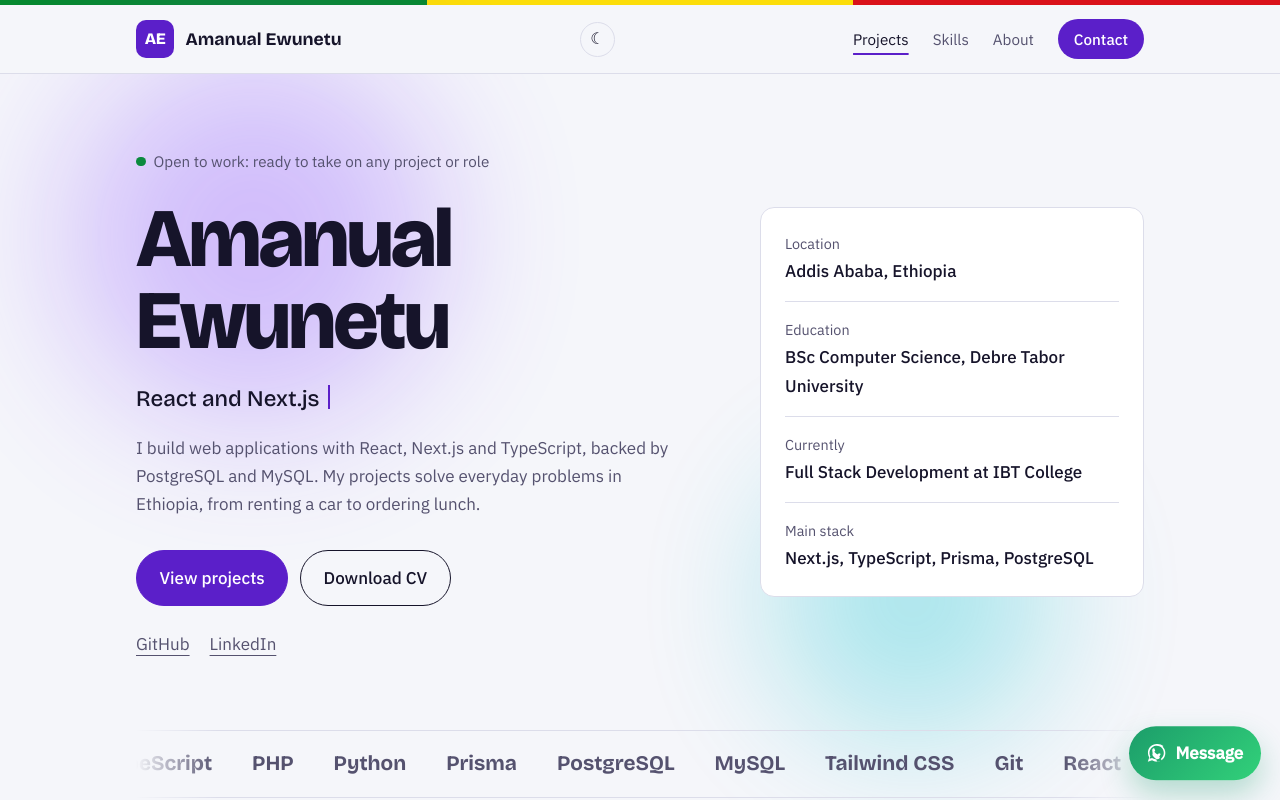
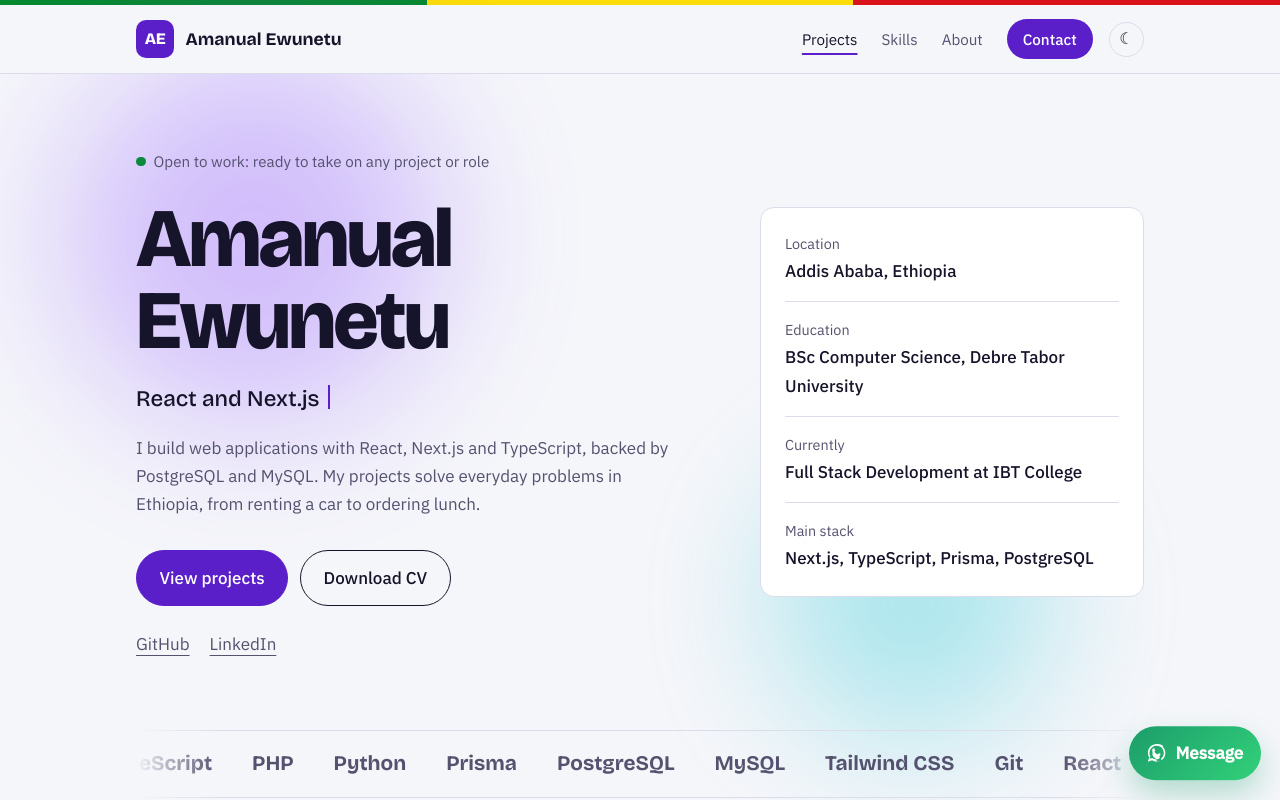
Before and after one commit to Amanual-ew/portfolio-by-react, a React (Vite) app: page / in a window 1280 px wide. Shown: the top 800 px of the page. Built offline with nearby package versions, Linux system fonts and the light colour scheme.

Commit message:
Fix: desktop header actions alignment

```diff
--- a/src/components/Nav.jsx
+++ b/src/components/Nav.jsx
@@ -32,6 +32,13 @@ export default function Nav({ active }) {
           <strong>Amanual Ewunetu</strong>
         </a>
 
+        <nav className={`main-nav ${menuOpen ? 'open' : ''}`} aria-label="Main" aria-expanded={menuOpen}>
+          {LINKS.map(([id, t]) => (
+            <a key={id} href={`#${id}`} className={active === id ? 'act' : ''} onClick={() => setMenuOpen(false)}>{t}</a>
+          ))}
+          <a className="cta" href="#contact" onClick={() => setMenuOpen(false)}>Contact</a>
+        </nav>
+
         <div className="header-actions">
           <ThemeToggle />
           <button
@@ -46,13 +53,6 @@ export default function Nav({ active }) {
             <span />
           </button>
         </div>
-
-        <nav className={`main-nav ${menuOpen ? 'open' : ''}`} aria-label="Main" aria-expanded={menuOpen}>
-          {LINKS.map(([id, t]) => (
-            <a key={id} href={`#${id}`} className={active === id ? 'act' : ''} onClick={() => setMenuOpen(false)}>{t}</a>
-          ))}
-          <a className="cta" href="#contact" onClick={() => setMenuOpen(false)}>Contact</a>
-        </nav>
       </div>
     </header>
   )
--- a/src/index.css
+++ b/src/index.css
@@ -23,8 +23,8 @@ a{color:inherit}
 header.top{position:sticky;top:env(safe-area-inset-top,0px);z-index:20;background:var(--bg);border-bottom:1px solid var(--line)}
 header.top .wrap{display:flex;justify-content:space-between;align-items:center;gap:1rem;padding-top:.9rem;padding-bottom:.9rem}
 header.top strong{font-family:var(--display);font-weight:700;font-size:1.1rem}
-.header-actions{display:flex;align-items:center;gap:.75rem}
-nav{display:flex;align-items:center;gap:1.5rem;font-size:.95rem}
+.header-actions{display:flex;align-items:center;gap:.75rem;margin-left:auto}
+nav{display:flex;align-items:center;gap:1.5rem;font-size:.95rem;justify-content:flex-end;flex:1}
 nav a{text-decoration:none;color:var(--muted)}
 nav a:hover{color:var(--ink)}
 nav .cta{color:var(--on-accent);background:var(--accent);padding:.45rem 1rem;border-radius:999px;font-weight:500}
```
